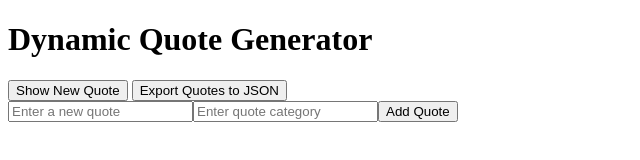
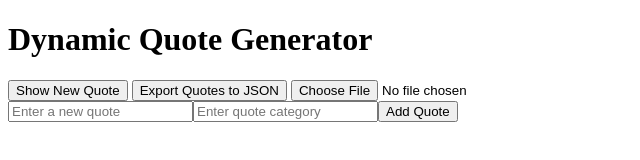
Before and after one commit to KingKowa/alx_fe_javascript, a plain HTML site: page dom-manipulation/index.html in a window 1280 px wide. Shown: the whole page, without its empty margins (0-640 px from the left). Drawn offline with Linux system fonts and the light colour scheme.

Commit message:
Import and export json data

```diff
--- a/dom-manipulation/index.html
+++ b/dom-manipulation/index.html
@@ -13,6 +13,8 @@
 
     <button id="exportQuotes">Export Quotes to JSON</button>
 
+    <input type="file" id="importFile" accept=".json" onchange="importFromJsonFile(event)" />
+
 
 
     <script src="script.js"></script>
--- a/dom-manipulation/script.js
+++ b/dom-manipulation/script.js
@@ -93,6 +93,17 @@ function loadQuotes() {
     URL.revokeObjectURL(url);
   }
 
+  function importFromJsonFile(event) {
+    const fileReader = new FileReader();
+    fileReader.onload = function(event) {
+      const importedQuotes = JSON.parse(event.target.result);
+      quotes.push(...importedQuotes);
+      saveQuotes();
+      alert('Quotes imported successfully!');
+    };
+    fileReader.readAsText(event.target.files[0]);
+  }
+
   document.getElementById('exportQuotes').addEventListener('click', exportQuotes);
 
 document.getElementById('newQuote').addEventListener('click', showRandomQuote);
```
